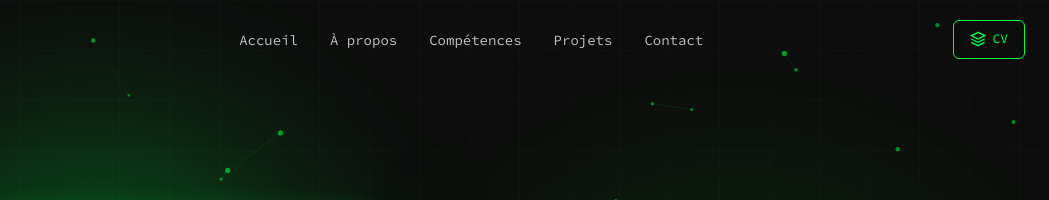
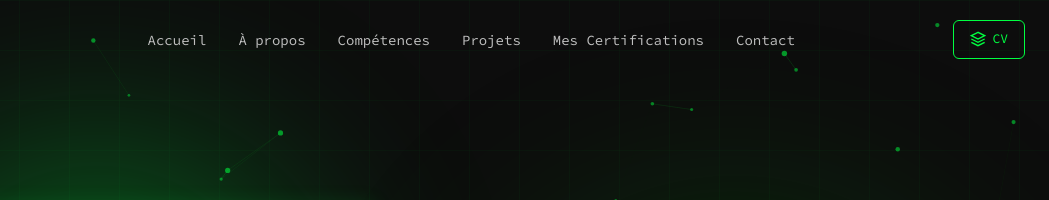
Before and after one commit to mengoulajonathan82-create/mon-portofolio, a plain HTML site: page index.html in a window 1280 px wide. Shown: the top 200 px of the page, 231-1280 px from the left. Drawn offline with Linux system fonts and the light colour scheme; animation ran at ten frames a second.

Commit message:
Update index.html

```diff
--- a/index.html
+++ b/index.html
@@ -40,6 +40,7 @@
                 <li><a href="#about" class="nav-link">À propos</a></li>
                 <li><a href="#skills" class="nav-link">Compétences</a></li>
                 <li><a href="#projects" class="nav-link">Projets</a></li>
+                <li><a href="#projects" class="nav-link">Mes Certifications</a></li>
                 <li><a href="#contact" class="nav-link">Contact</a></li>
             </ul>
 
@@ -63,6 +64,7 @@
             <a href="#about" class="mobile-link">À propos</a>
             <a href="#skills" class="mobile-link">Compétences</a>
             <a href="#projects" class="mobile-link">Projets</a>
+            <a href="#Mes Certifications" class="mobile-link">Mes Certifications</a>
             <a href="#contact" class="mobile-link">Contact</a>
             <a href="./CV Professionnel Minimaliste Beige.pdf" class="mobile-cta">Télécharger CV</a>
         </div>
```
